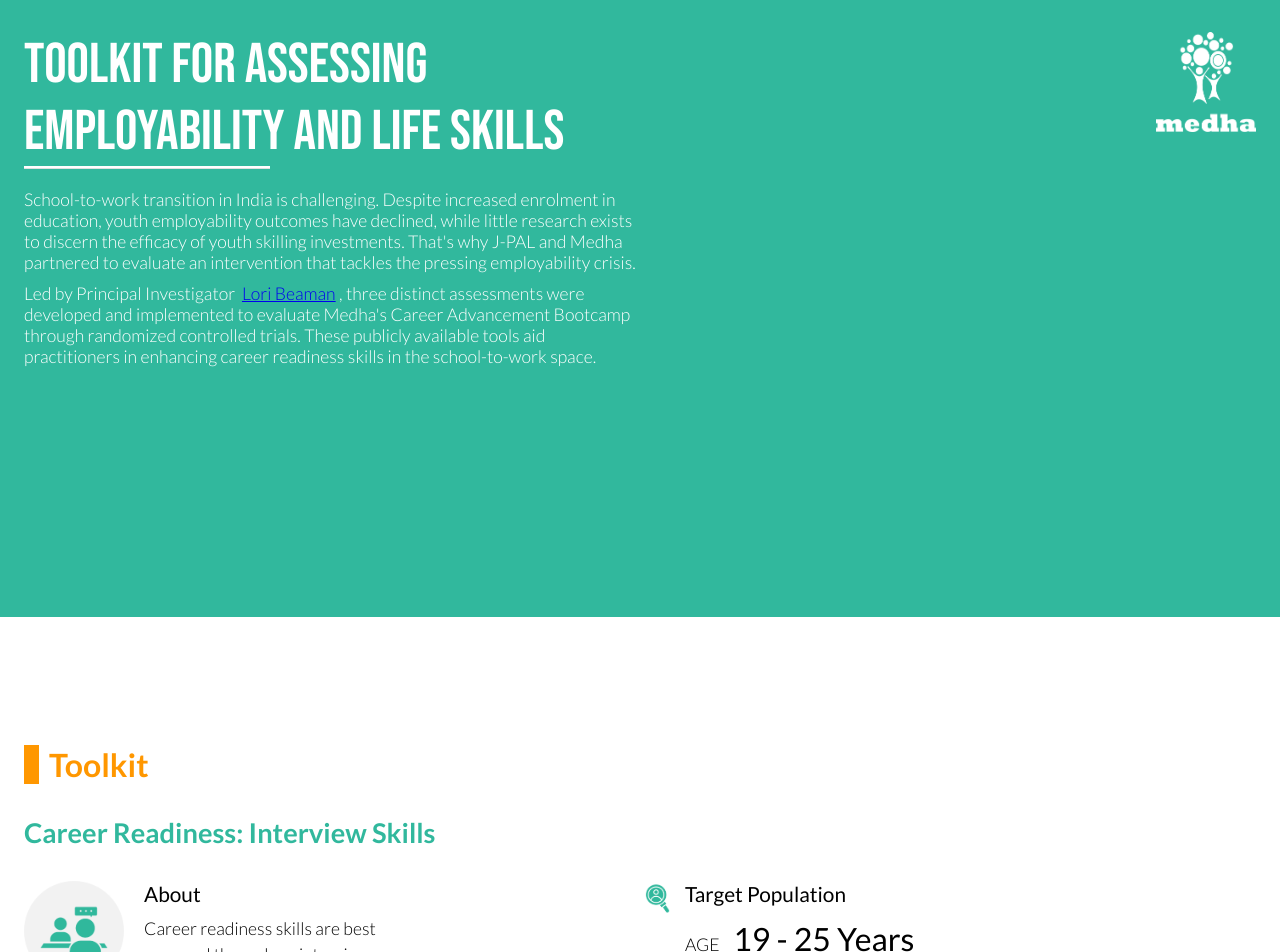
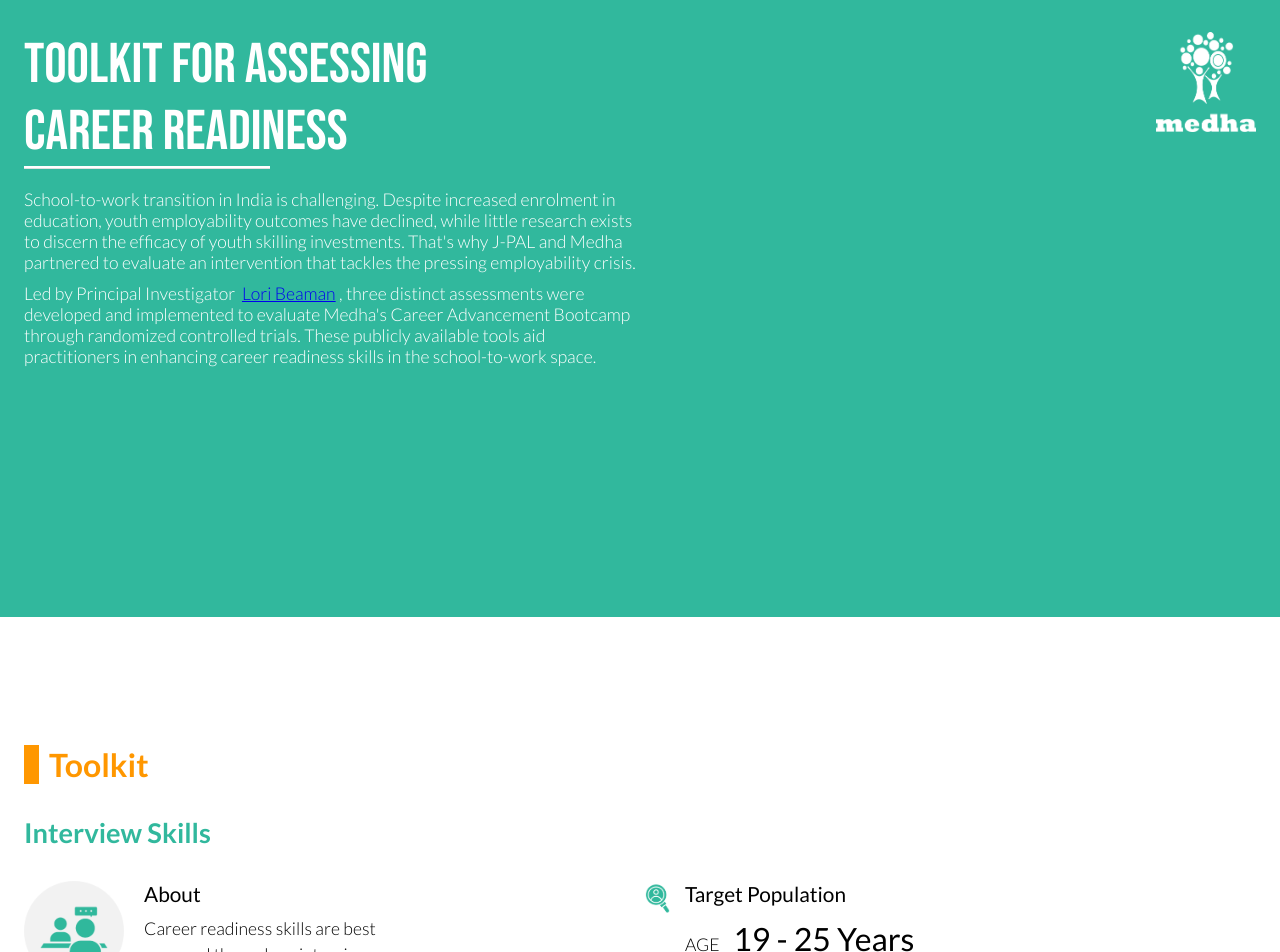
Before and after one commit to gitmedha/rct, a React (Create React App) app: page / in a window 1280 px wide. Shown: the top 952 px of the page. Built offline with nearby package versions, Linux system fonts and the light colour scheme.

Commit message:
heading changes

```diff
--- a/src/components/LandingPage/LandingPage.js
+++ b/src/components/LandingPage/LandingPage.js
@@ -77,7 +77,7 @@
                 <Container maxWidth="xl">
                         <Grid container style={{ display: 'flex', justifyContent:"space-between", marginTop:'2rem', marginBottom:'15rem'}}>
                             <Grid item style={{ flex: 1 }} xs={6} sm={6} md={6} lg={6} xl={6} >
-                                    <div className='header_sec'>Toolkit for Assessing <br/>Employability and Life skills</div>
+                                    <div className='header_sec'>Toolkit for Assessing <br/>Career Readiness</div>
                                     <Box style={{ display: 'flex', alignItems: 'center',maxWidth:'40%'}}>
                                         <Divider style={{ flex: 1, backgroundColor: '#ffffff', height: '2px',marginBottom:'10px'}} />
                                     </Box>
@@ -109,7 +109,7 @@
                         <div style={{width:'15px', backgroundColor:'#FF9700'}}></div>
                         <div className='secondary_header_sec'>Toolkit</div>
                     </Box>
-                    <div className='accordion_header_sec' id="interview_skills_sec">Career Readiness: Interview Skills</div>
+                    <div className='accordion_header_sec' id="interview_skills_sec">Interview Skills</div>
 
                     <Grid item xs={12} display="flex" justifyContent="space-between">
                         <Grid container display="flex" justifyContent="space-between">
```
